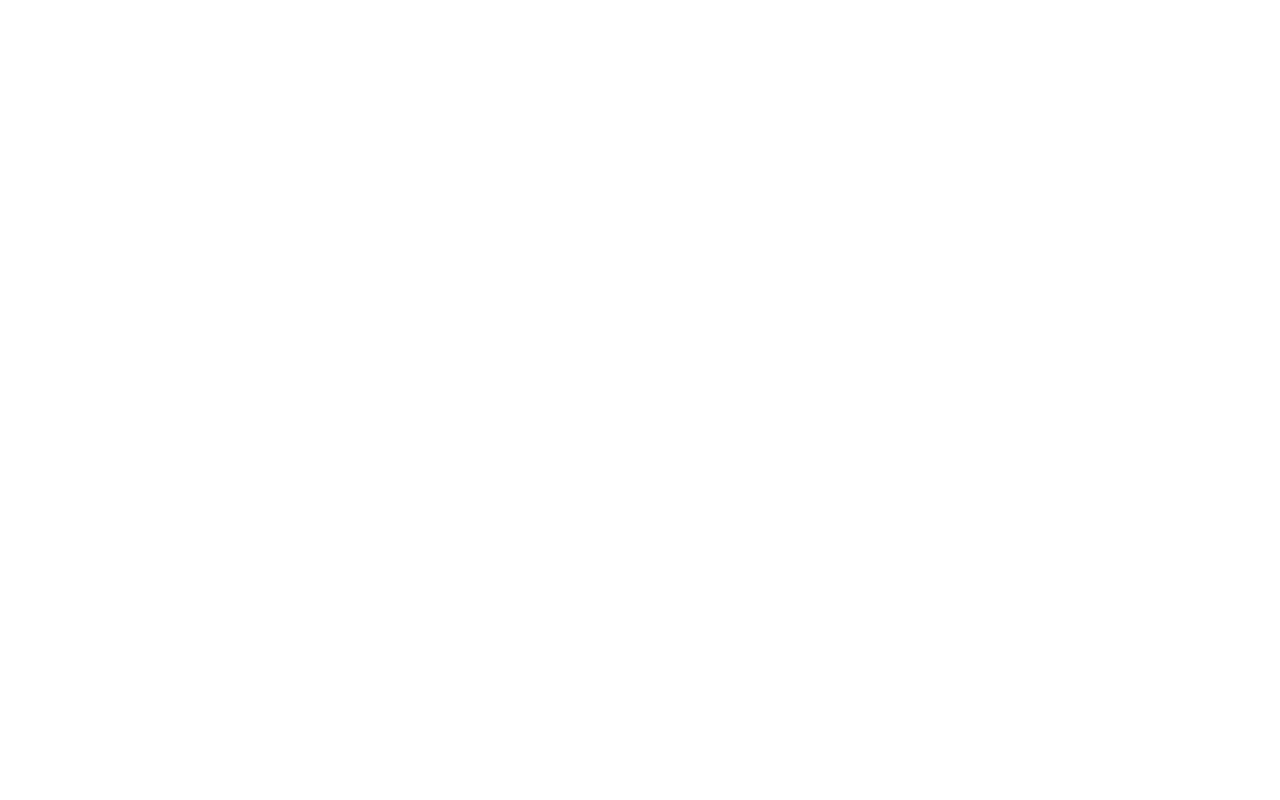
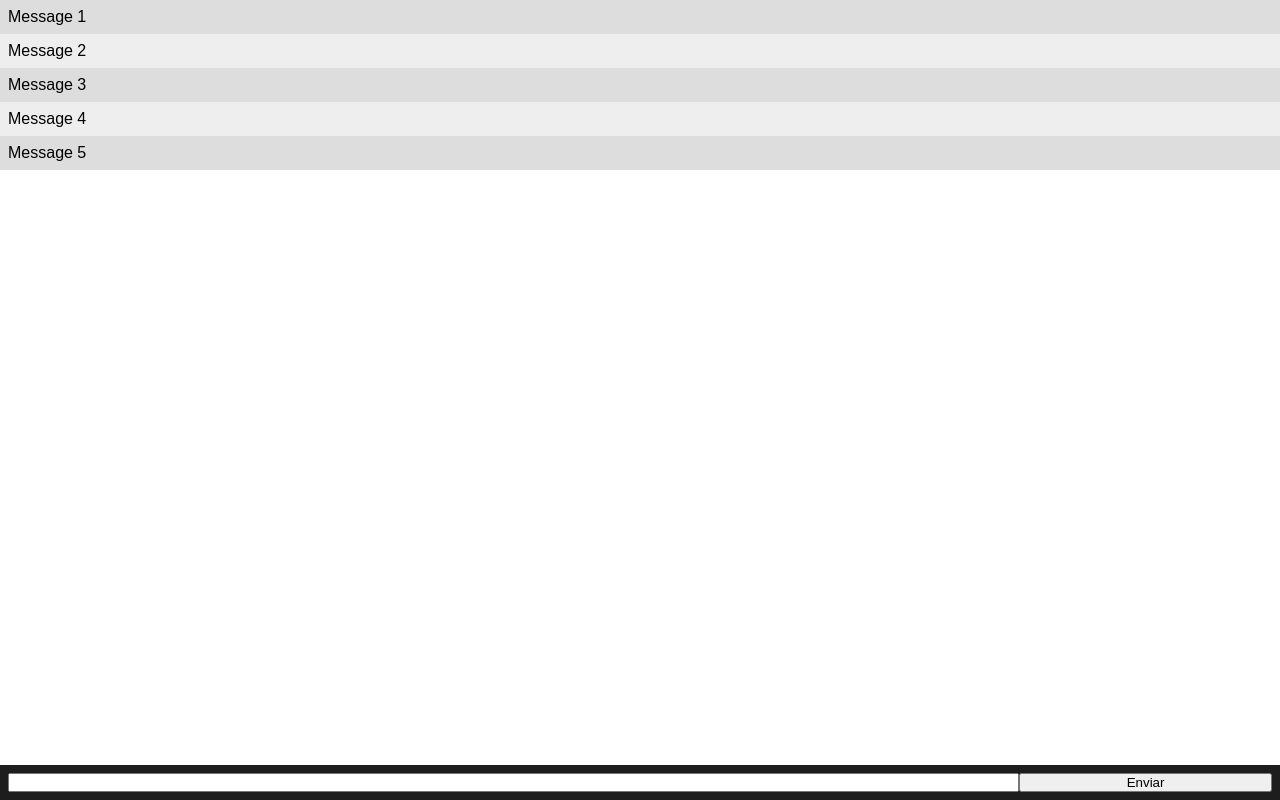
Before and after one commit to Jonathxn1311/jonathxn1311.github.io, a website: page src/public/index.html in a window 1280 px wide. Drawn offline with nearby package versions, Linux system fonts and the light colour scheme.

Commit message:
Correccion de errores,configuracion del servidor y parte grafica de la aplicacion

```diff
--- a/src/public/index.html
+++ b/src/public/index.html
@@ -8,7 +8,19 @@
     <title>Document</title>
 </head>
 <body>
+    <ul id="chat">
+        <li>Message 1</li>
+        <li>Message 2</li>
+        <li>Message 3</li>
+        <li>Message 4</li>
+        <li>Message 5</li>
+    </ul>
+    <form id="chat-form">
+        <input type="text" id="message-text" autocomplete="off"/>
+        <button>Enviar</button>
+    </form>
 
+    <script src="./socket.io/socket.io.js"></script>
     <script src="./script.js"></script>
 </body>
 </html>
--- a/src/public/styles.css
+++ b/src/public/styles.css
@@ -0,0 +1,48 @@
+html {
+    box-sizing: border-box;
+    font-family: sans-serif;
+    font-size: 16px;
+
+
+}
+
+*, *:after, *:before {
+    box-sizing: inherit;
+    margin: 0;
+    padding: 0;
+}
+
+#chat-form {
+    position: fixed;
+    bottom: 0;
+    padding: .5rem;
+    width: 100%;
+    background-color: #1D1D1D;
+    display: flex;
+}
+
+#chat-from > * {
+    padding: .5rem;
+    border: none;
+}
+
+#chat-form button {
+    width: 20%;
+    background-color: 80BD01;
+}
+
+#message-text {
+    width: 80%;
+
+}
+
+#chat li {
+    list-style-type: none;
+    padding: .5rem;
+    background-color: #EEE;
+
+}
+
+#chat li:nth-child(odd) {
+    background-color: #DDD;
+}
```
Also changed, not shown: src/index.js (+13 -11 lines).
